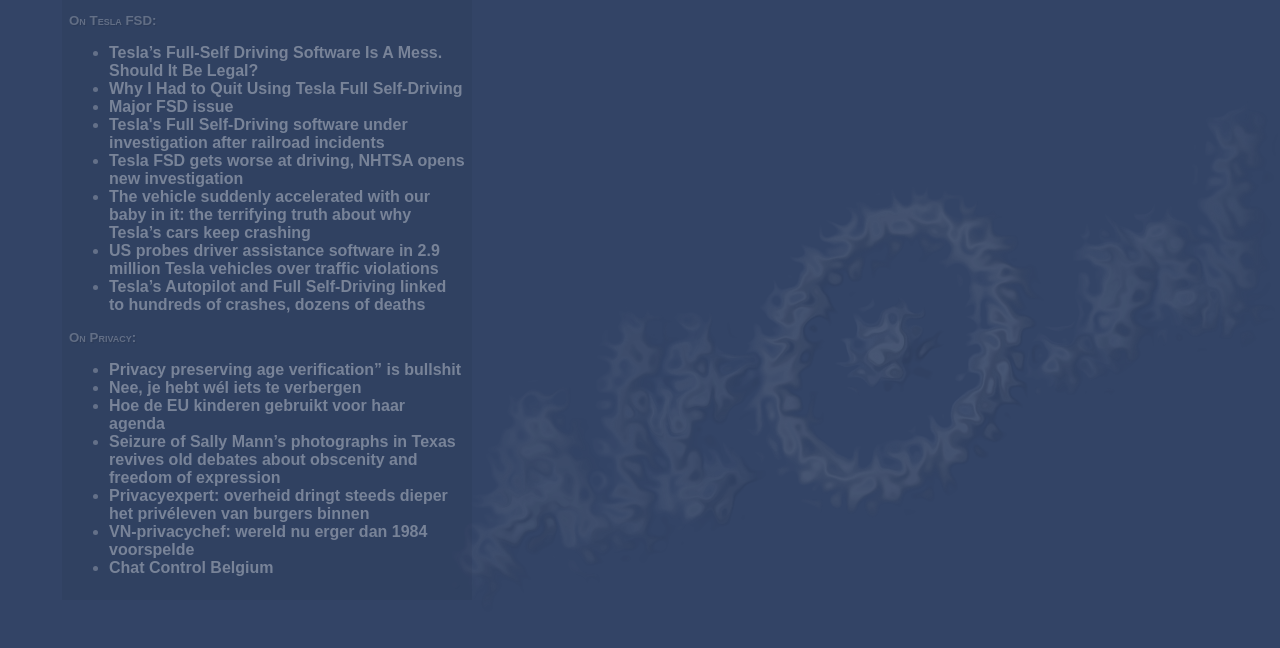
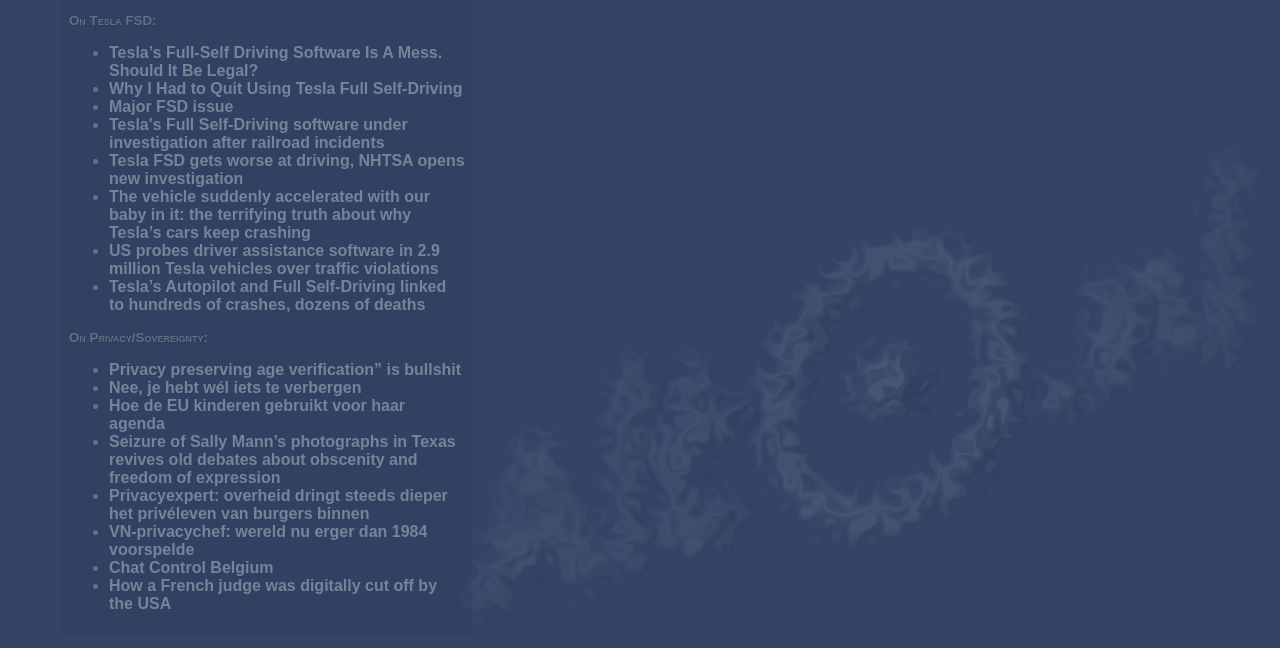
Before and after one commit to brownhamer/alt0.nl, a PHP site: page /on.php in a window 1280 px wide. Shown: the part 1287-1935 px from the top of the page. Before the commit the page ends 1863 px from the top, so only its background shows below. Run offline with PHP 8.4, Linux system fonts and the light colour scheme.

Commit message:
On Sovereignty

```diff
--- a/on.php
+++ b/on.php
@@ -63,7 +63,7 @@ startHtmlPage('Alt0.nl &rarr; On AI');
   <li><a href="https://www.theverge.com/2024/4/26/24141361/tesla-autopilot-fsd-nhtsa-investigation-report-crash-death">Tesla’s Autopilot and Full Self-Driving linked to hundreds of crashes, dozens of deaths</a></li>
 </ul>
 
-<h5>On Privacy:</h5>
+<h5>On Privacy/Sovereignty:</h5>
 <ul>
   <li><a href="https://pluralistic.net/2025/08/14/bellovin/#wont-someone-think-of-the-cryptographers">Privacy preserving age verification” is bullshit</a></li>
   <li><a href="https://decorrespondent.nl/209/nee-je-hebt-wel-iets-te-verbergen/6428004-ab2d5fc2">Nee, je hebt wél iets te verbergen</a></li>
@@ -72,6 +72,7 @@ startHtmlPage('Alt0.nl &rarr; On AI');
   <li><a href="https://www.security.nl/posting/910437/Privacyexpert%3A+overheid+dringt+steeds+dieper+het+priv%C3%A9leven+van+burgers+binnen">Privacyexpert: overheid dringt steeds dieper het privéleven van burgers binnen</a></li>
   <li><a href="https://www.security.nl/posting/440963/VN-rapporteur%3A+wereld+nu+erger+dan+1984+voorspelde">VN-privacychef: wereld nu erger dan 1984 voorspelde</a></li>
   <li><a href="https://chatcontrol.be/en">Chat Control Belgium</a></li>
+  <li><a href="https://www.heise.de/en/news/How-a-French-judge-was-digitally-cut-off-by-the-USA-11087561.html">How a French judge was digitally cut off by the USA</a></li>
 </ul>
 </div>
 </td><td>
```
